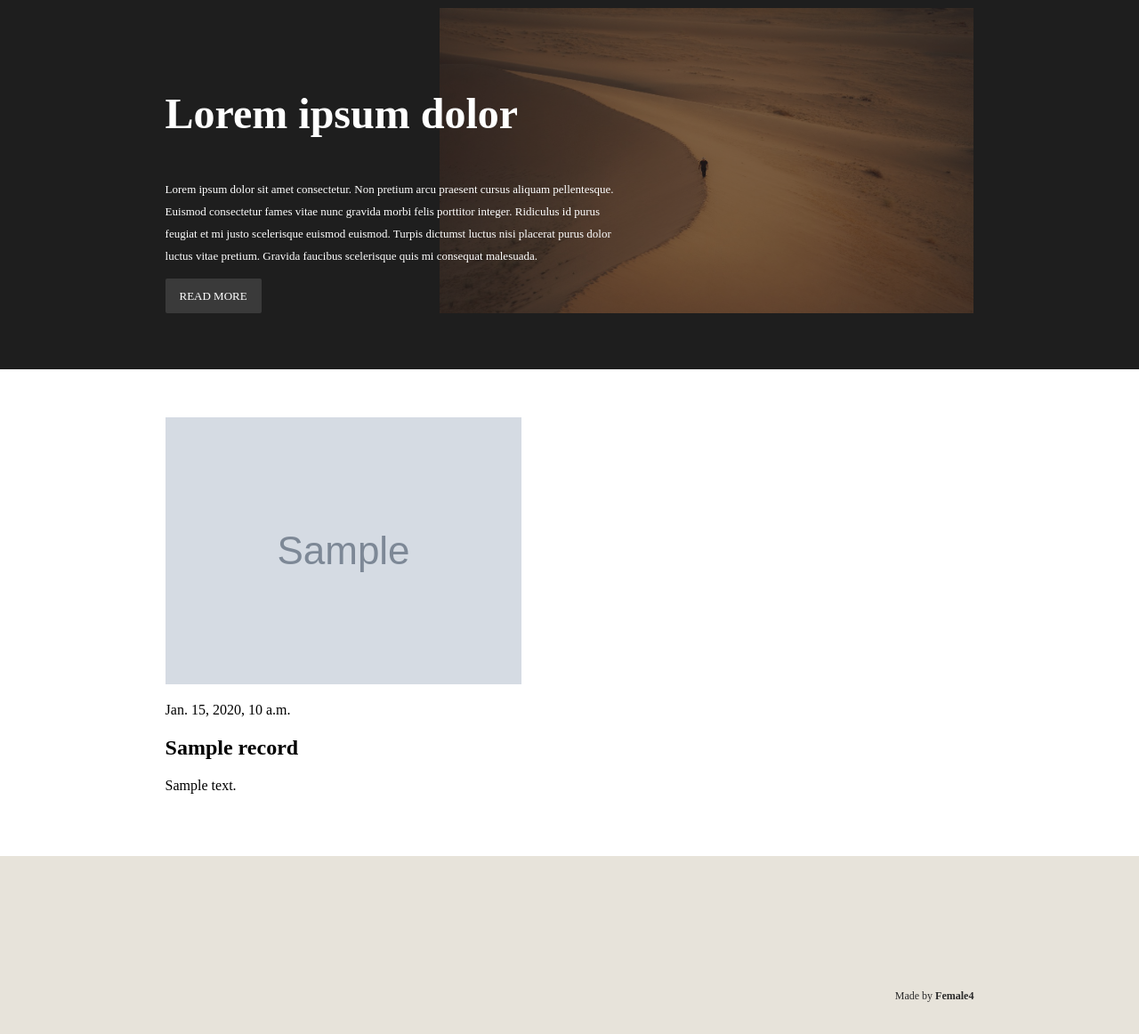
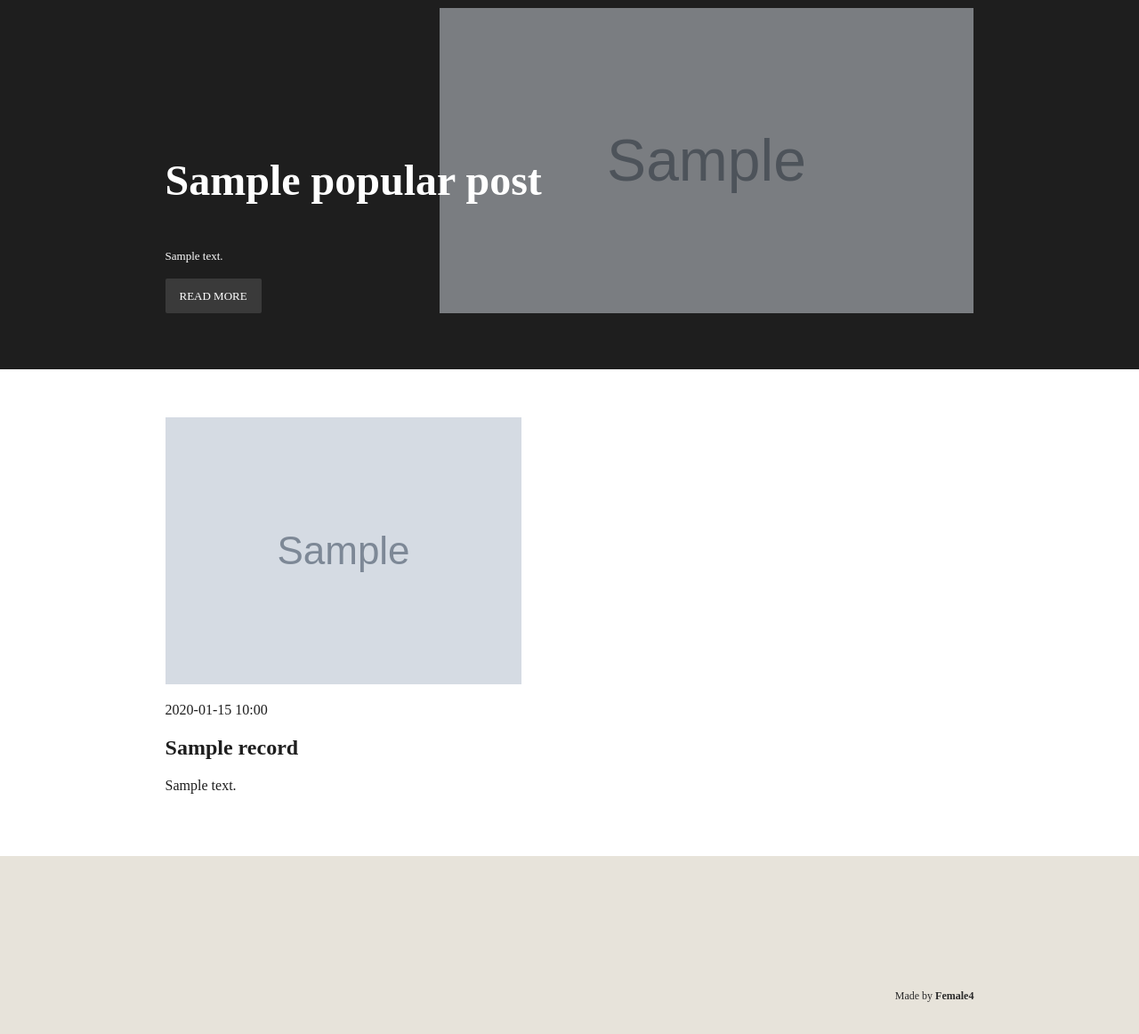
Before and after one commit to ted1117/Female4, a Django app: template myblogproject/myblogapp/templates/board-admin.html in a window 1280 px wide. Shown: the part 110-1272 px from the top of the page at 89% size. Run offline with Django 4.2, Linux system fonts and the light colour scheme; the template is opened without the code that fills it: most values are stand-ins (such as "Sample title", 1, 10 or a date in 2020); grey boxes marked "Sample" are stand-in pictures; some web fonts are replaced.

Commit message:
Design: 포스트 링크 수정

```diff
--- a/myblogproject/myblogapp/static/css/board-admin.css
+++ b/myblogproject/myblogapp/static/css/board-admin.css
@@ -14,6 +14,7 @@ body {
 
 a {
     text-decoration: none;
+    color: #1E1E1E;
 }
 
 /* html,
--- a/myblogproject/myblogapp/templates/board-admin.html
+++ b/myblogproject/myblogapp/templates/board-admin.html
@@ -27,22 +27,24 @@
           </p>
         </li>
         <li><button class="readMore">READ MORE</button></li> {% endcomment %}
-        <h1 class="bestPostTitle">Lorem ipsum dolor</h1>
-        <p class="bestPostContent">Lorem ipsum dolor sit amet consectetur. Non pretium arcu praesent cursus aliquam
-          pellentesque. Euismod consectetur fames vitae nunc gravida morbi felis porttitor integer. Ridiculus id purus
-          feugiat et mi justo scelerisque euismod euismod. Turpis dictumst luctus nisi placerat purus dolor luctus vitae
-          pretium. Gravida faucibus scelerisque quis mi consequat malesuada.
+        <h1 class="bestPostTitle">{{ popular_post.title }}</h1>
+        <p class="bestPostContent">{{ popular_post.content|striptags }}
         </p>
         {% comment %} <button class="readMore">READ MORE</button> {% endcomment %}
-        <a href="" class="readMore">READ MORE</a>
+        <a href="{% url 'post' popular_post.id %}" class="readMore">READ MORE</a>
       </div>
+      {% if popular_img %}
+      <img src="{{ popular_img }}" alt="" class="bestPostImage">
+      {% else %}
       <img src="{% static 'img/thumbnail.jpg'%}" class="bestPostImage">
+      {% endif %}
     </div>
 
   </header>
   <div class="post-grid-container">
     <div class="post-grid">
       {% for record in all_records %}
+      <a href="{% url 'post' record.id %}">
         <article class="post" id="{{ record.id }}">
           {% if record.img %}
           <img src="{{ record.img }}" alt="" class="post-img">
@@ -50,10 +52,11 @@
           <img src="{% static 'img/thumbnail.jpg'%}" alt="" class="post-img">
           {% endif %}
 
-        <p class="post-date">{{ record.created_at }}</p>
+          <p class="post-date">{{ record.created_at|date:"Y-m-d H:i" }}</p>
           <h2 class="post-title">{{ record.title }}</h2>
           <p class="post-content">{{ record.content|safe }}</p>
         </article>
+      </a>
       {% endfor %}
     </div>
 
```
Lines whose indentation alone changed are shown as unchanged.
